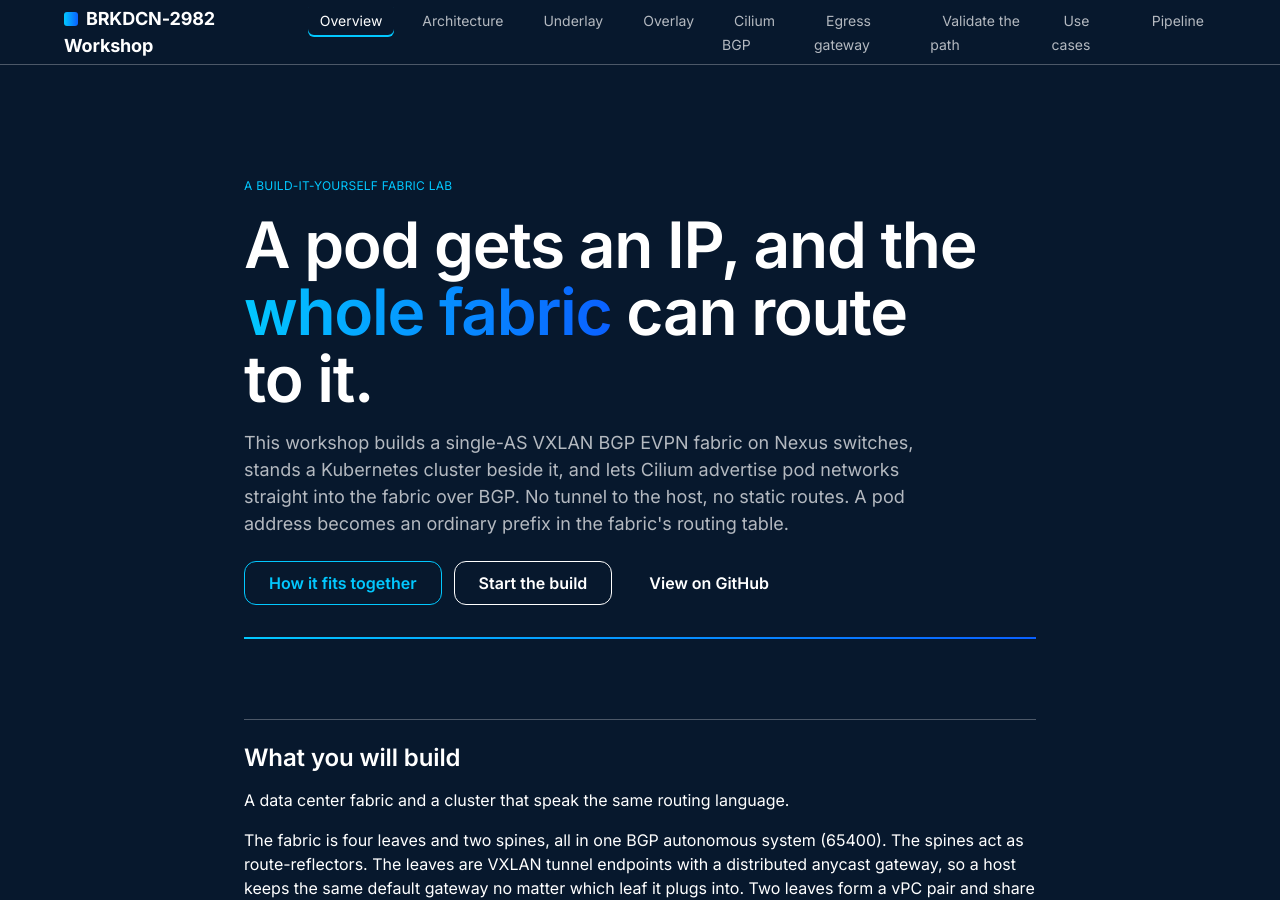
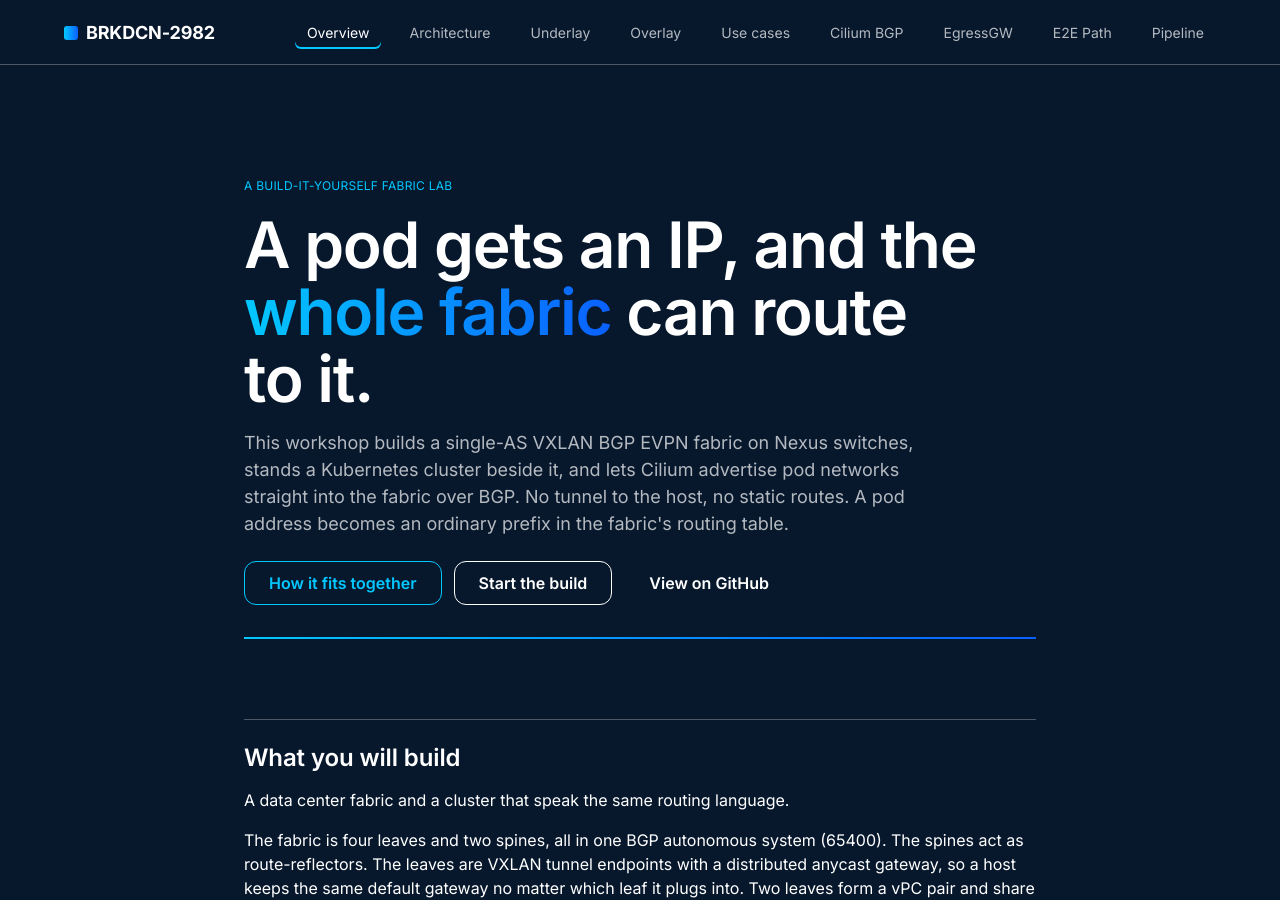
Before and after one commit to itsAmeMario0o/BRKDCN-2982, a Jekyll site: the page built from site/index.md, in a window 1280 px wide and 900 px high. Built offline with Jekyll 4.4.1, drawn with Linux system fonts in a browser that asks for light colours.

Commit message:
style(site): shorten header title, reorder and rename nav
Header read "BRKDCN-2982 Workshop" and wrapped to two lines; make it
"BRKDCN-2982". Reorder nav to Overview, Architecture, Underlay, Overlay,
Use cases, Cilium BGP, EgressGW, E2E Path, Pipeline. Rename "Egress
gateway" to "EgressGW" and "Validate the path" to "E2E Path".

Co-Authored-By: Claude Opus 4.8 <noreply@anthropic.com>
Claude-Session: https://claude.ai/code/session_01QGTejPxCmsAbz7BD9nAWMy

```diff
--- a/site/_config.yml
+++ b/site/_config.yml
@@ -1,7 +1,7 @@
 # Jekyll configuration for the BRKDCN-2982 workshop site.
 # The build runs in CI through .github/workflows/pages.yaml.
 
-title: BRKDCN-2982 Workshop
+title: BRKDCN-2982
 description: >-
   Build a single-AS NX-OS VXLAN BGP EVPN fabric and peer a Kubernetes cluster
   into it with Cilium BGP, so pod CIDRs leave the cluster as EVPN Type-5 routes.
@@ -40,14 +40,14 @@ nav:
     url: /underlay/
   - title: Overlay
     url: /overlay/
+  - title: Use cases
+    url: /use-cases/
   - title: Cilium BGP
     url: /cilium-bgp/
-  - title: Egress gateway
+  - title: EgressGW
     url: /egress-gateway/
-  - title: Validate the path
+  - title: E2E Path
     url: /validation/
-  - title: Use cases
-    url: /use-cases/
   - title: Pipeline
     url: /pipeline/
 
```
